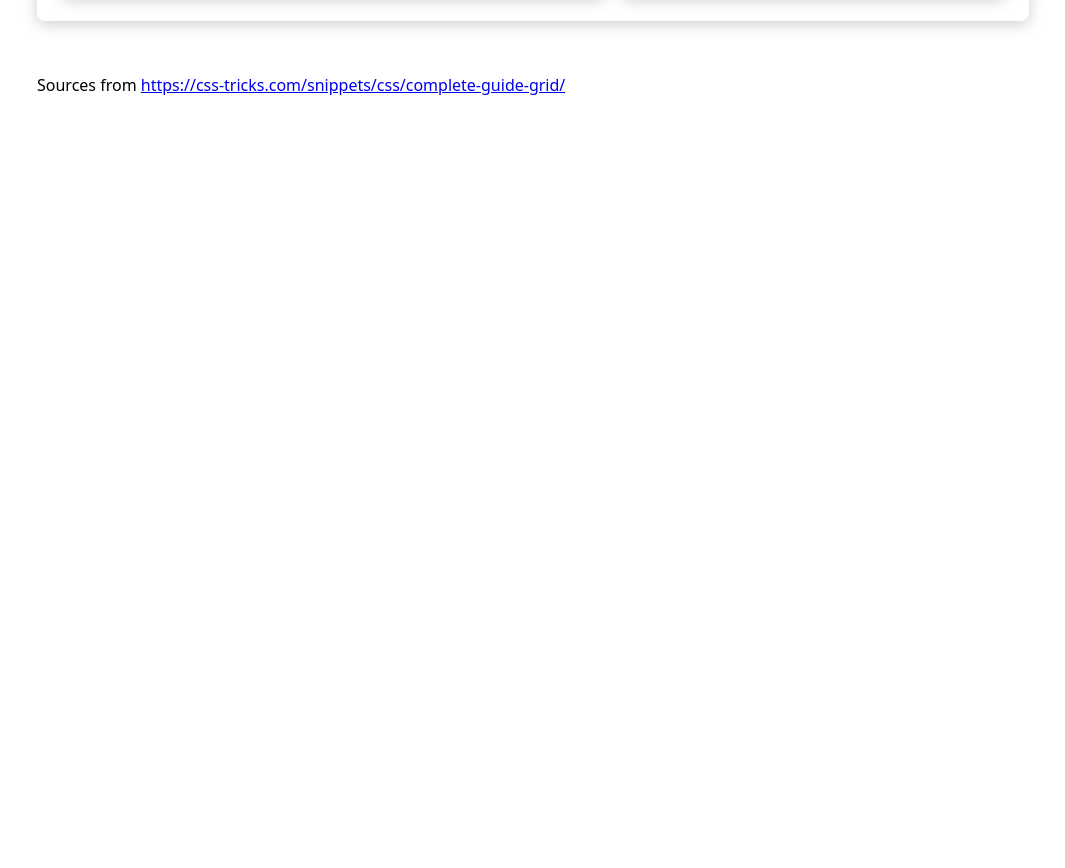
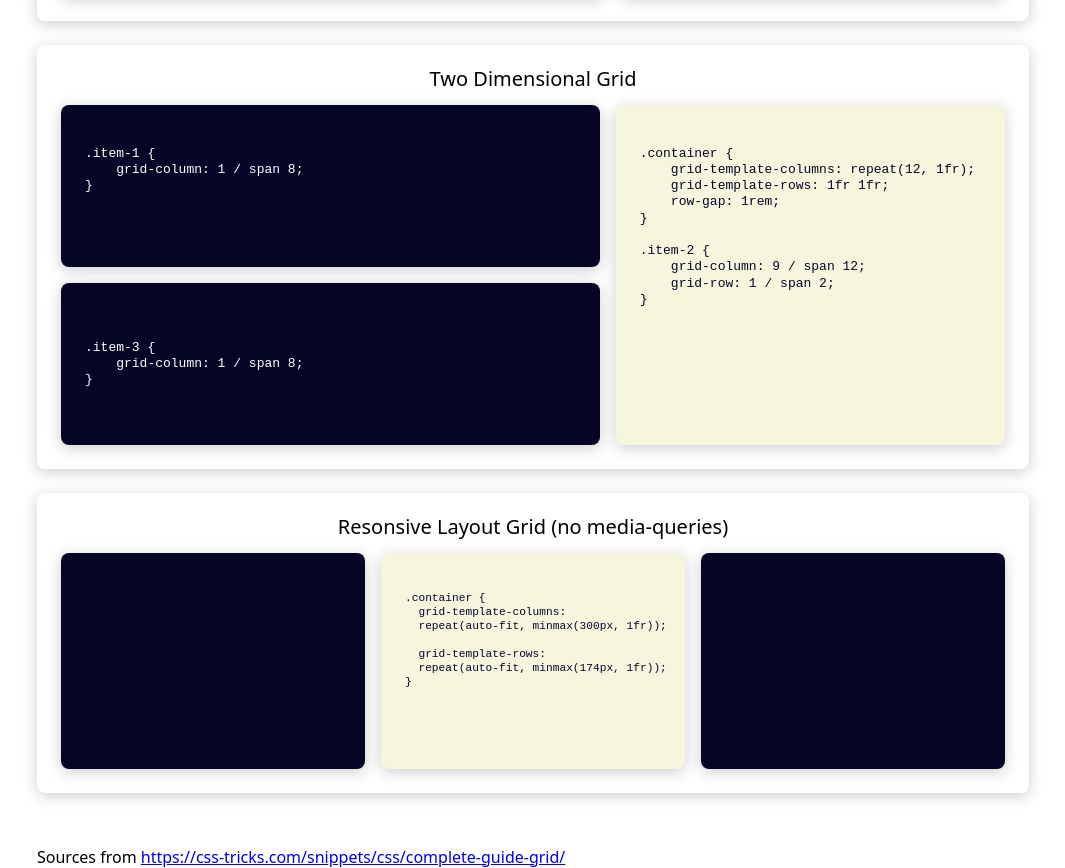
Before and after one commit to frontendops/css-grid-cheatsheet, a plain HTML site: page index.html in a window 1280 px wide. Shown: the part 418-1286 px from the top of the page, without its empty margins (107-1172 px from the left). Before the commit the page ends 800 px from the top, so only its background shows below. Drawn offline with Linux system fonts and the light colour scheme.

Commit message:
Additional examples

```diff
--- a/index.html
+++ b/index.html
@@ -48,6 +48,80 @@
                 </div>
 
             </section>
+
+            <section class="main-card">
+                <h2 class="main-subheading">Two Dimensional Grid</h2>
+
+                <div class="main-content two">
+                    <div class="content-code two-a">
+                        <pre>
+                            <code>
+.item-1 {
+    grid-column: 1 / span 8;
+}
+                            </code>
+                        </pre>
+                    </div>
+
+                    <div class="content-code two-b">
+                        <pre>
+                            <code>
+.container {
+    grid-template-columns: repeat(12, 1fr);
+    grid-template-rows: 1fr 1fr;
+    row-gap: 1rem;
+}
+
+.item-2 {
+    grid-column: 9 / span 12;
+    grid-row: 1 / span 2;
+}
+                            </code>
+                        </pre>
+                    </div>
+
+
+                    <div class="content-code two-c">
+                        <pre>
+                            <code>
+
+.item-3 {
+    grid-column: 1 / span 8;
+}
+                            </code>
+                        </pre>
+                    </div>
+                </div>
+            </section>
+
+            <section class="main-card">
+                <h2 class="main-subheading">Resonsive Layout Grid (no media-queries)</h2>
+
+                <div class="main-content three">
+                    <div class="content-code three-a">
+                    </div>
+
+                    <div class="content-code three-b">
+                        <pre>
+                            <code>
+.container {
+  grid-template-columns:
+  repeat(auto-fit, minmax(300px, 1fr));
+
+  grid-template-rows:
+  repeat(auto-fit, minmax(174px, 1fr));
+}
+
+
+                            </code>
+                        </pre>
+                    </div>
+
+
+                    <div class="content-code three-c">
+                    </div>
+                </div>
+            </section>
         </main>
 
         <footer>
--- a/styles.css
+++ b/styles.css
@@ -89,3 +89,33 @@ header {
     grid-column-start: 8;
     grid-column-end: 13;
 }
+
+.two {
+    grid-template-columns: repeat(12, 1fr);
+    grid-template-rows: 1fr 1fr;
+    row-gap: 1rem;
+}
+
+.two-a,
+.two-c {
+    grid-column: 1 / span 8;
+}
+
+.two-b {
+    grid-column: 9 / span 12;
+    grid-row: 1 / span 2;
+    background-color: #f6f6df;
+    color: #070525;
+}
+
+.three {
+    grid-template-columns: repeat(auto-fit, minmax(300px, 1fr));
+    grid-template-rows: repeat(auto-fit, minmax(174px, 1fr));
+    font-size: .7rem;
+    row-gap: 1rem;
+}
+
+.three-b {
+    background-color: #f6f6df;
+    color: #070525;
+}
```
